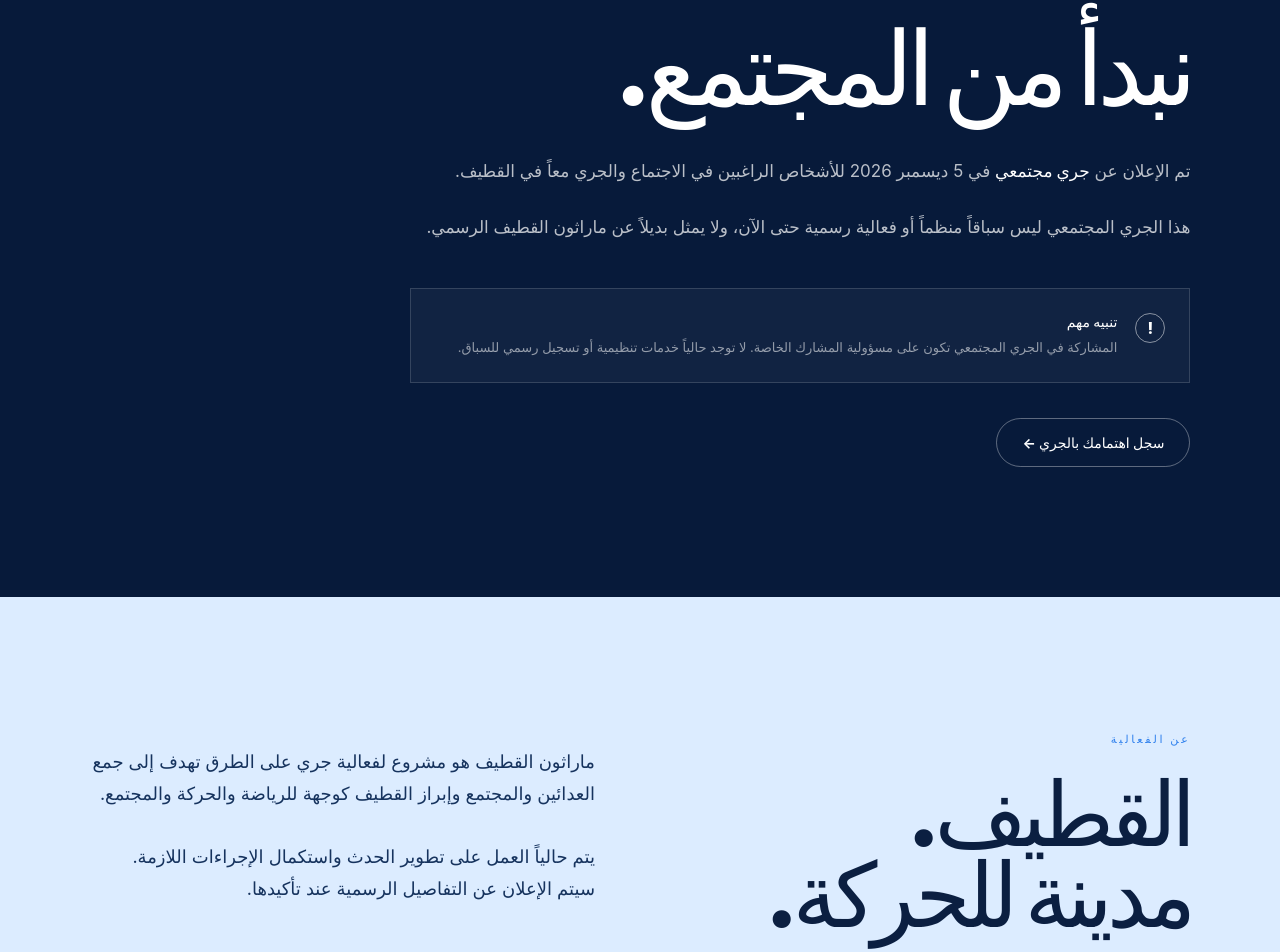
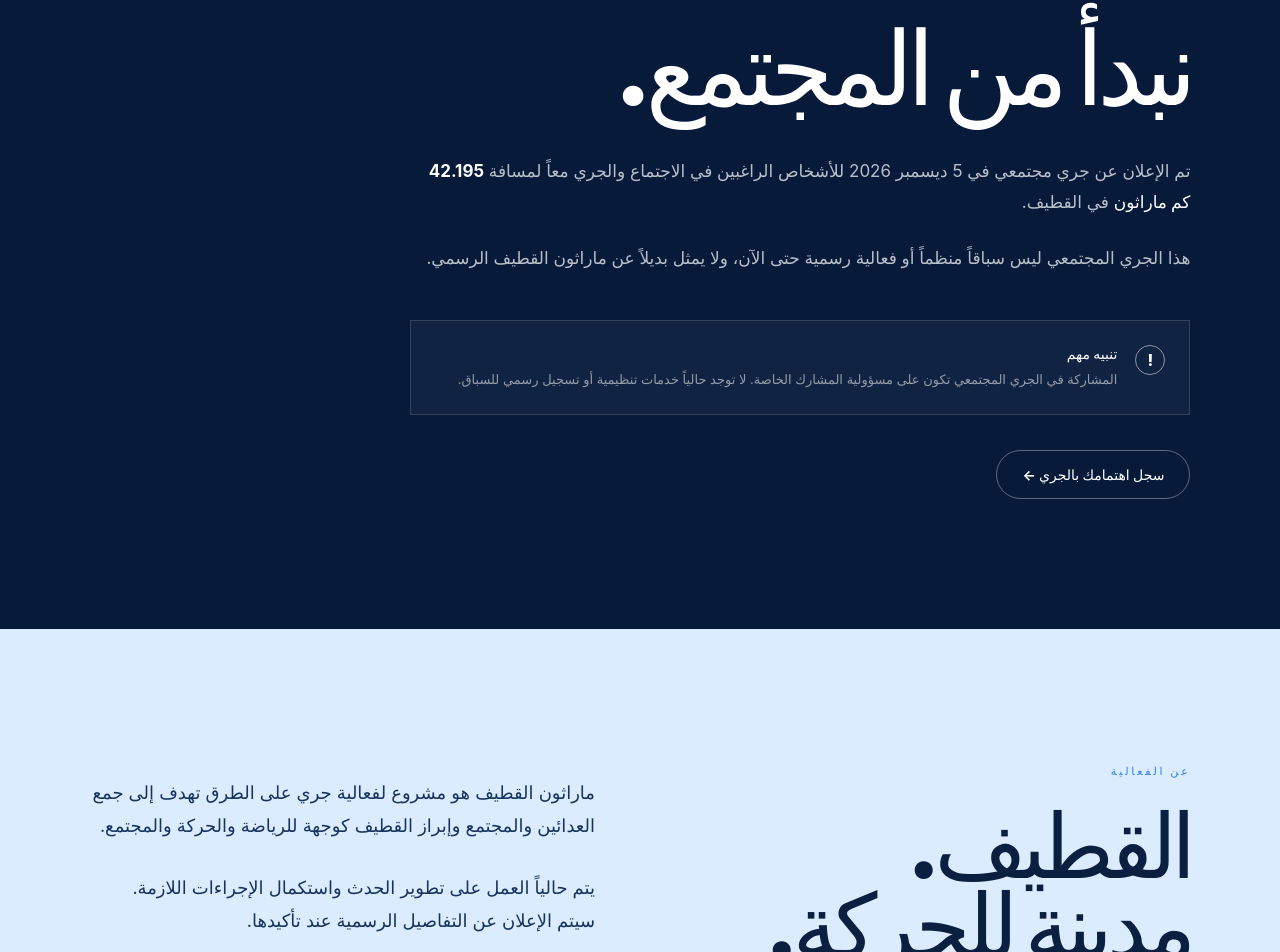
Before and after one commit to farajay96/qatif-marathon-website, a React (Vite) app: page /qatif-marathon-website/ar in a window 1280 px wide. Shown: the part 1013-1965 px from the top of the page. Built offline with nearby package versions, Linux system fonts and the light colour scheme.

Commit message:
Refine community run messaging

```diff
--- a/src/ArabicApp.jsx
+++ b/src/ArabicApp.jsx
@@ -144,9 +144,8 @@ function ArabicApp() {
           </h2>
 
           <p>
-            تم الإعلان عن <strong>جري مجتمعي</strong> في
-            5 ديسمبر 2026 للأشخاص الراغبين في الاجتماع
-            والجري معاً في القطيف.
+            تم الإعلان عن جري مجتمعي في 5 ديسمبر 2026 للأشخاص الراغبين
+            في الاجتماع والجري معاً لمسافة <strong>42.195 كم ماراثون</strong> في القطيف.
           </p>
 
           <p>
```
